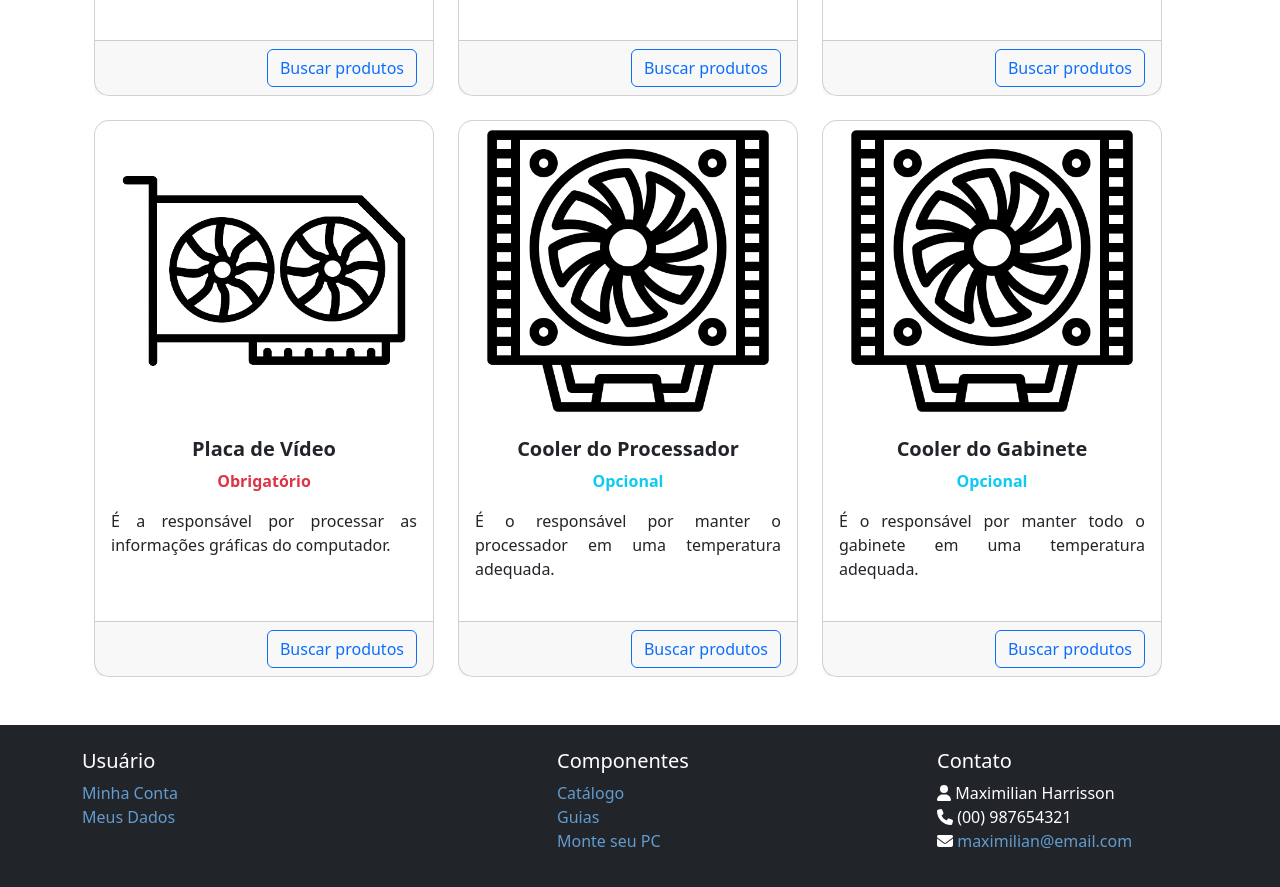
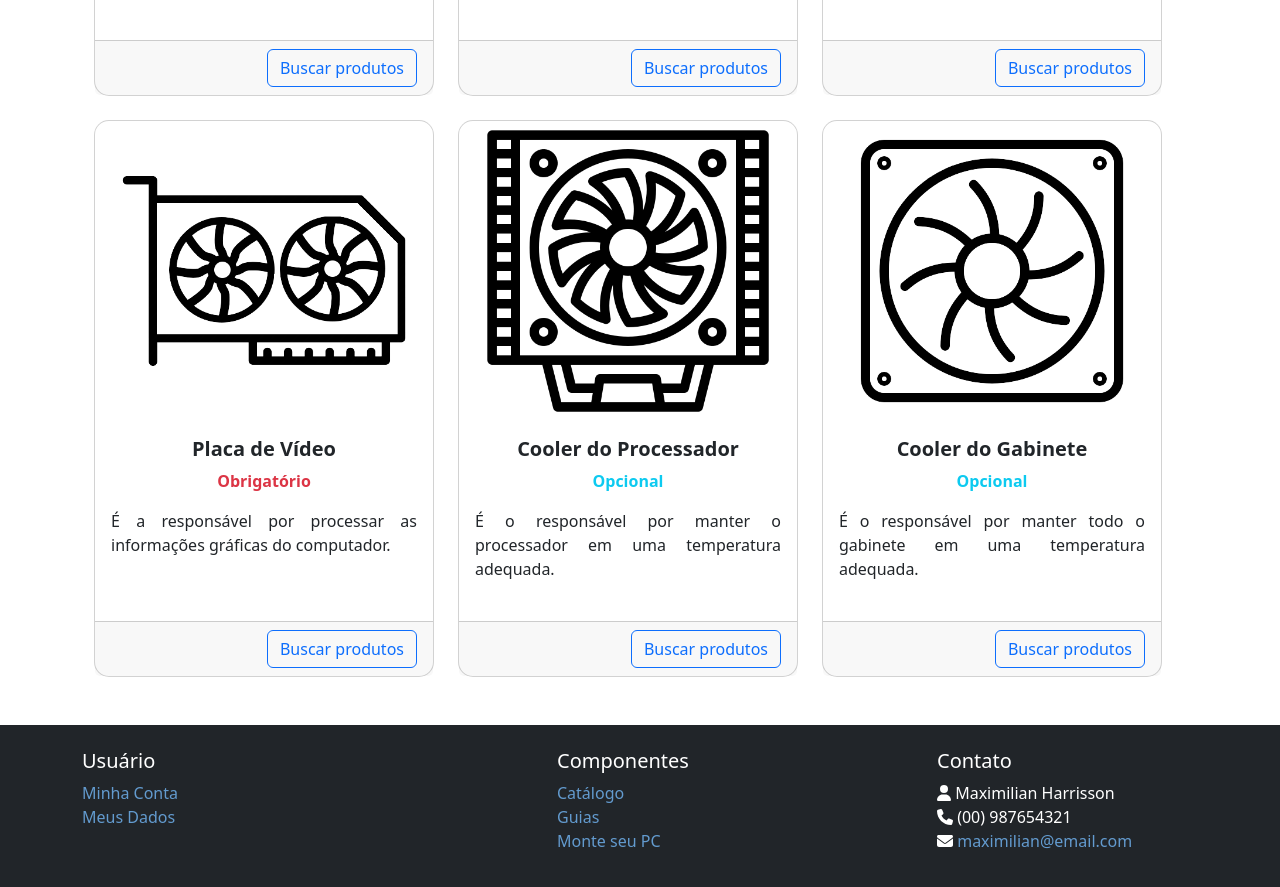
Before and after one commit to Pruzny/pc-construtor, a React (Vite) app: page / in a window 1280 px wide. Shown: the part 1500-2387 px from the top of the page. Built offline with nearby package versions, Linux system fonts and the light colour scheme.

Commit message:
Fix case fan icon

```diff
--- a/src/constants/index.ts
+++ b/src/constants/index.ts
@@ -64,6 +64,6 @@ export const componentInfos: ComponentInfo[] = [
     raw: "fan",
     isRequired: false,
     description: "É o responsável por manter todo o gabinete em uma temperatura adequada.",
-    icon: "Cooler.png",
+    icon: "Ventoinha.png",
   },
 ]
```
